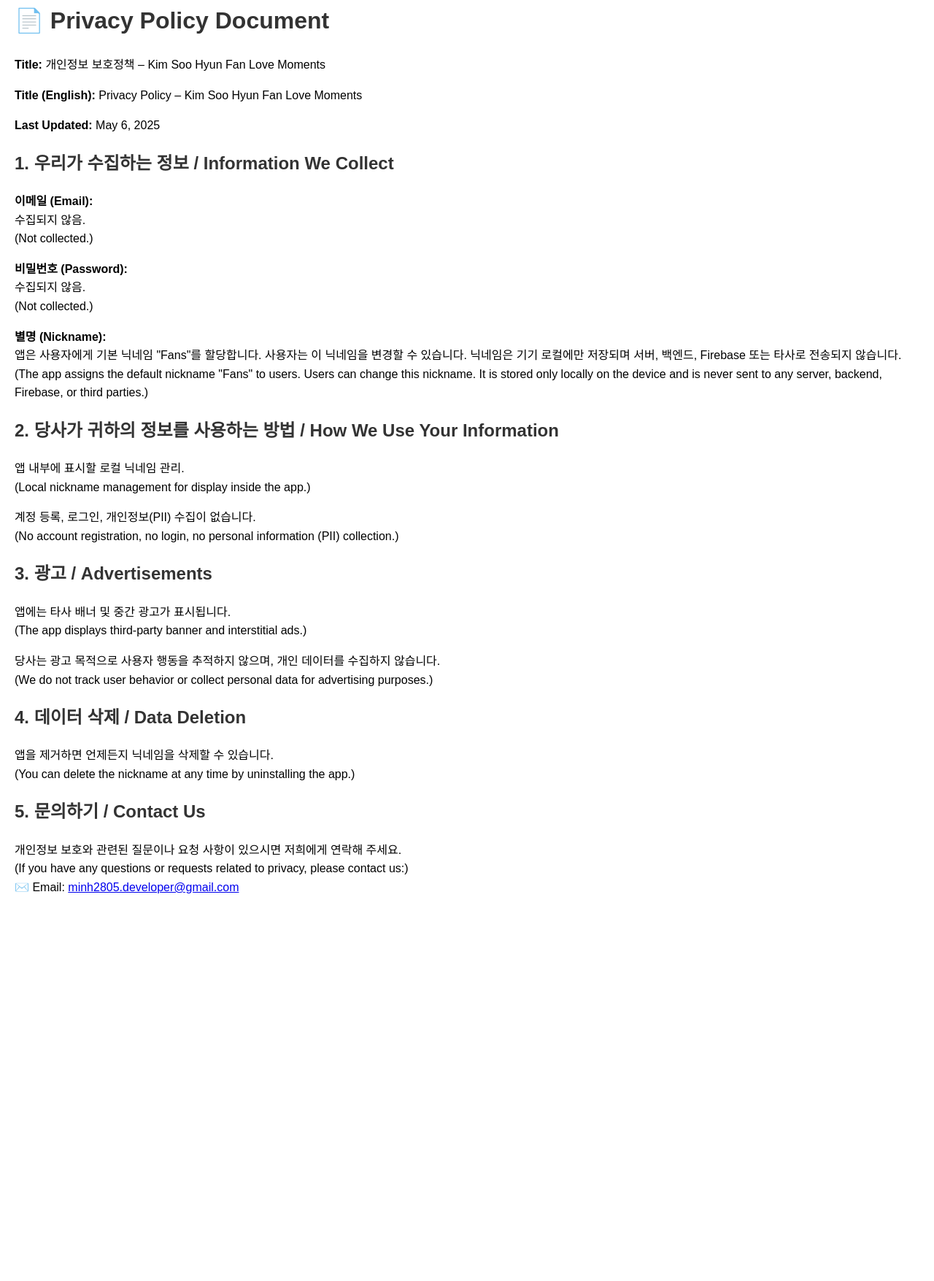
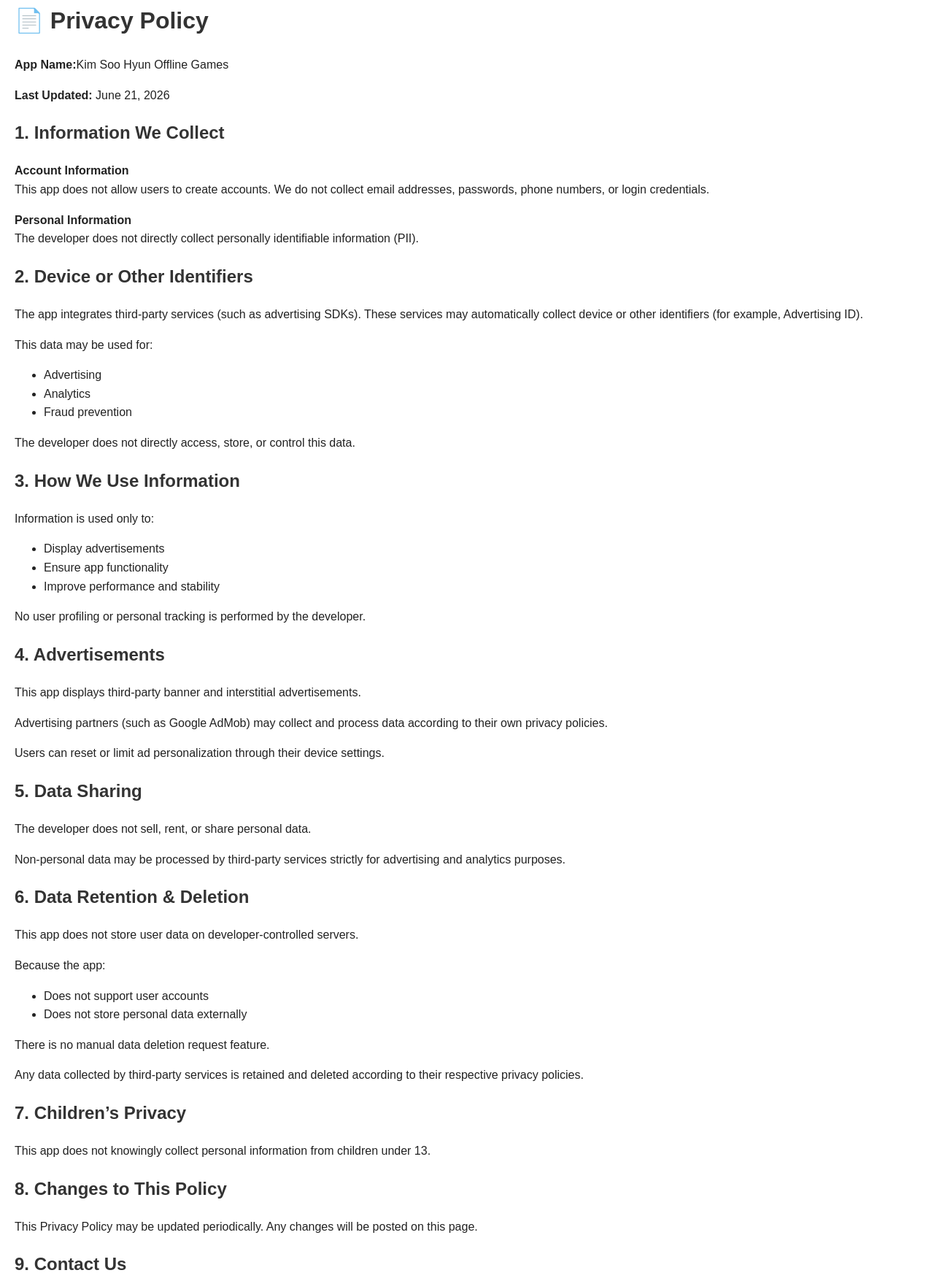
Before and after one commit to sontungmtpiscallingyou/kimsoohyun-policy, a plain HTML site: page index.html in a window 1280 px wide. Shown: the part 18-1773 px from the top of the page at 73% size. Before the commit the page ends 1267 px from the top, so only its background shows below. Drawn offline with Linux system fonts and the light colour scheme.

Commit message:
Update index.html

```diff
--- a/index.html
+++ b/index.html
@@ -1,53 +1,127 @@
 <!DOCTYPE html>
-<html lang="vi">
+<html lang="en">
 <head>
     <meta charset="UTF-8">
-    <title>Privacy Policy – Kim Soo Hyun Fan Love Moments</title>
+    <title>Privacy Policy – Kim Soo Hyun Offline Games</title>
     <style>
         body {
             font-family: Arial, sans-serif;
             line-height: 1.6;
             margin: 20px;
+            color: #222;
         }
-        h1, h2 {
+        h1, h2, h3 {
             color: #333;
         }
     </style>
 </head>
 <body>
-<h1>📄 Privacy Policy Document</h1>
-<p><strong>Title:</strong> 개인정보 보호정책 – Kim Soo Hyun Fan Love Moments</p>
-<p><strong>Title (English):</strong> Privacy Policy – Kim Soo Hyun Fan Love Moments</p>
-<p><strong>Last Updated:</strong> May 6, 2025</p>
 
-<h2>1. 우리가 수집하는 정보 / Information We Collect</h2>
-<p><strong>이메일 (Email):</strong><br>수집되지 않음.<br>(Not collected.)</p>
-<p><strong>비밀번호 (Password):</strong><br>수집되지 않음.<br>(Not collected.)</p>
-<p><strong>별명 (Nickname):</strong><br>
-    앱은 사용자에게 기본 닉네임 "Fans"를 할당합니다. 사용자는 이 닉네임을 변경할 수 있습니다.
-    닉네임은 기기 로컬에만 저장되며 서버, 백엔드, Firebase 또는 타사로 전송되지 않습니다.
-    <br>(The app assigns the default nickname "Fans" to users. Users can change this nickname.
-    It is stored only locally on the device and is never sent to any server, backend, Firebase, or third parties.)
+<h1>📄 Privacy Policy</h1>
+<p><strong>App Name:</strong>Kim Soo Hyun Offline Games</p>
+<p><strong>Last Updated:</strong> June 21, 2026</p>
+
+<h2>1. Information We Collect</h2>
+
+<p><strong>Account Information</strong><br>
+    This app does not allow users to create accounts.
+    We do not collect email addresses, passwords, phone numbers, or login credentials.
 </p>
 
-<h2>2. 당사가 귀하의 정보를 사용하는 방법 / How We Use Your Information</h2>
-<p>앱 내부에 표시할 로컬 닉네임 관리.<br>(Local nickname management for display inside the app.)</p>
-<p>계정 등록, 로그인, 개인정보(PII) 수집이 없습니다.<br>
-    (No account registration, no login, no personal information (PII) collection.)</p>
+<p><strong>Personal Information</strong><br>
+    The developer does not directly collect personally identifiable information (PII).
+</p>
 
-<h2>3. 광고 / Advertisements</h2>
-<p>앱에는 타사 배너 및 중간 광고가 표시됩니다.<br>
-    (The app displays third-party banner and interstitial ads.)</p>
-<p>당사는 광고 목적으로 사용자 행동을 추적하지 않으며, 개인 데이터를 수집하지 않습니다.<br>
-    (We do not track user behavior or collect personal data for advertising purposes.)</p>
+<h2>2. Device or Other Identifiers</h2>
+<p>
+    The app integrates third-party services (such as advertising SDKs).
+    These services may automatically collect device or other identifiers
+    (for example, Advertising ID).
+</p>
+<p>
+    This data may be used for:
+</p>
+<ul>
+    <li>Advertising</li>
+    <li>Analytics</li>
+    <li>Fraud prevention</li>
+</ul>
+<p>
+    The developer does not directly access, store, or control this data.
+</p>
 
-<h2>4. 데이터 삭제 / Data Deletion</h2>
-<p>앱을 제거하면 언제든지 닉네임을 삭제할 수 있습니다.<br>
-    (You can delete the nickname at any time by uninstalling the app.)</p>
+<h2>3. How We Use Information</h2>
+<p>
+    Information is used only to:
+</p>
+<ul>
+    <li>Display advertisements</li>
+    <li>Ensure app functionality</li>
+    <li>Improve performance and stability</li>
+</ul>
+<p>
+    No user profiling or personal tracking is performed by the developer.
+</p>
 
-<h2>5. 문의하기 / Contact Us</h2>
-<p>개인정보 보호와 관련된 질문이나 요청 사항이 있으시면 저희에게 연락해 주세요.<br>
-    (If you have any questions or requests related to privacy, please contact us:)<br>
-    ✉️ Email: <a href="mailto:minh2805.developer@gmail.com">minh2805.developer@gmail.com</a></p>
+<h2>4. Advertisements</h2>
+<p>
+    This app displays third-party banner and interstitial advertisements.
+</p>
+<p>
+    Advertising partners (such as Google AdMob) may collect and process data
+    according to their own privacy policies.
+</p>
+<p>
+    Users can reset or limit ad personalization through their device settings.
+</p>
+
+<h2>5. Data Sharing</h2>
+<p>
+    The developer does not sell, rent, or share personal data.
+</p>
+<p>
+    Non-personal data may be processed by third-party services strictly
+    for advertising and analytics purposes.
+</p>
+
+<h2>6. Data Retention & Deletion</h2>
+<p>
+    This app does not store user data on developer-controlled servers.
+</p>
+<p>
+    Because the app:
+</p>
+<ul>
+    <li>Does not support user accounts</li>
+    <li>Does not store personal data externally</li>
+</ul>
+<p>
+    There is no manual data deletion request feature.
+</p>
+<p>
+    Any data collected by third-party services is retained and deleted
+    according to their respective privacy policies.
+</p>
+
+<h2>7. Children’s Privacy</h2>
+<p>
+    This app does not knowingly collect personal information from children under 13.
+</p>
+
+<h2>8. Changes to This Policy</h2>
+<p>
+    This Privacy Policy may be updated periodically.
+    Any changes will be posted on this page.
+</p>
+
+<h2>9. Contact Us</h2>
+<p>
+    If you have any questions about this Privacy Policy, please contact:
+</p>
+<p>
+    ✉️ Email:
+    <a href="mailto:minh2805.developer@gmail.com">minh2805.developer@gmail.com</a>
+</p>
+
 </body>
 </html>
```
